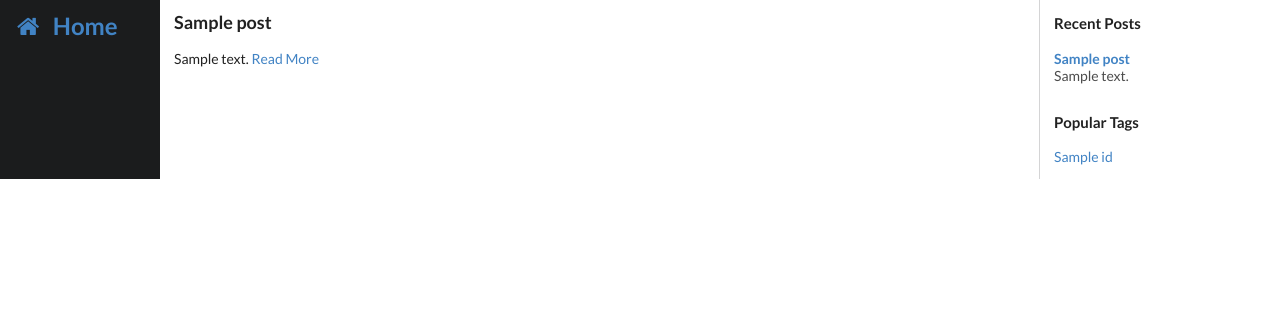
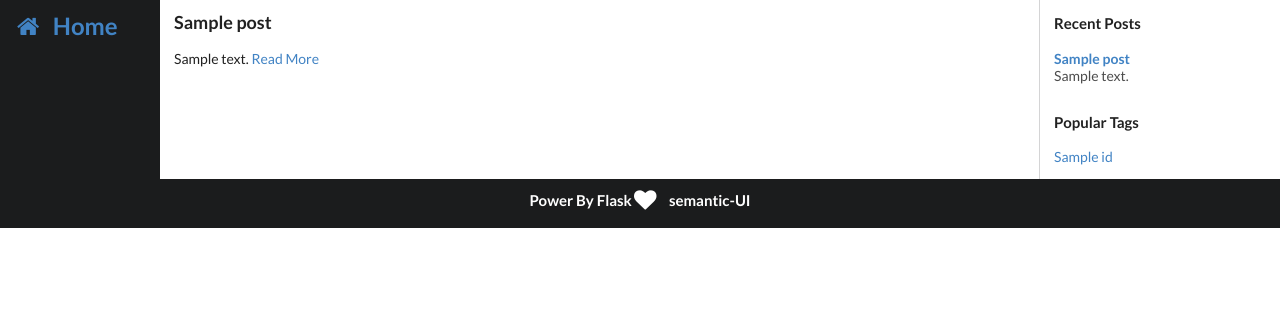
Before and after one commit to lineway/flask-blog, a Python web app: template templates/index.html in a window 1280 px wide. Shown: the top 335 px of the page. Run offline with Jinja, Linux system fonts and the light colour scheme; the template is opened without the code that fills it: most values are stand-ins (such as "Sample title", 1, 10 or a date in 2020).

Commit message:
修改base.html

```diff
--- a/templates/base.html
+++ b/templates/base.html
@@ -48,5 +48,10 @@
             {% endblock %}
         </div>
     </div>
+    <div class="ui inverted vertical footer segment">
+        <div class="ui center aligned container">
+            <h4 class="ui header inverted">Power By Flask<i class="heart icon"></i>semantic-UI</h4>
+        </div>
+    </div>
 </body>
 </html>
```
